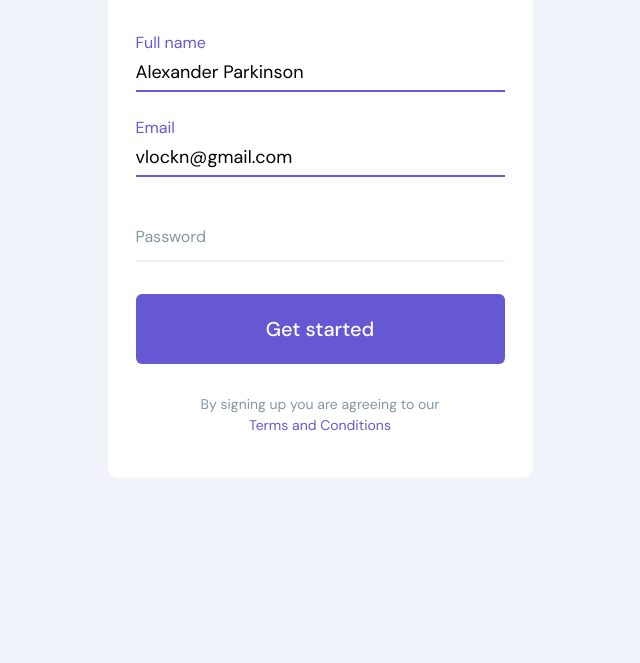
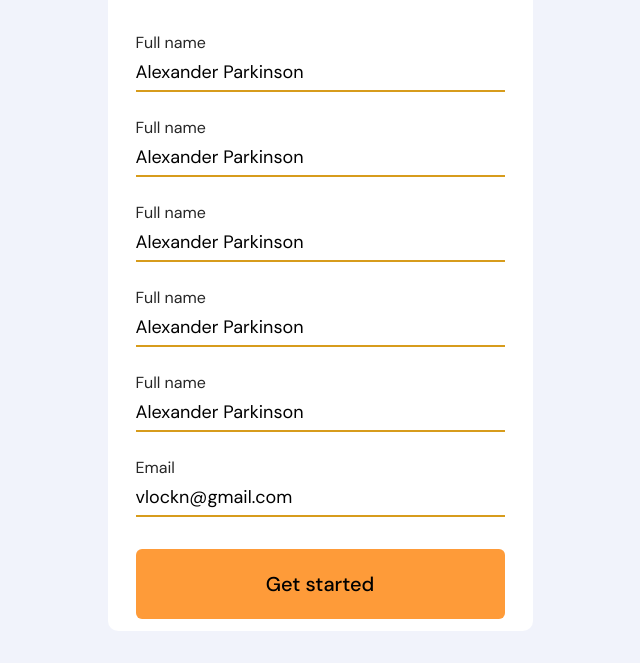
Before and after one commit to byte-man74/Fuel-Tracker_backend, a Django app: page / in a window 1280 px wide. Shown: the part 306-969 px from the top of the page, without its empty margins (320-960 px from the left). Before the commit the page ends 784 px from the top, so only its background shows below. Run offline with Django 4.2, Linux system fonts and the light colour scheme.

Commit message:
staging the forms

```diff
--- a/Backend/Main/models.py
+++ b/Backend/Main/models.py
@@ -5,7 +5,7 @@ from django.utils import timezone
 
 
 class Fueling_station(models.Model):
-    name = models.CharField(max_length=50)
+    name = models.CharField(max_length=50, help_text="name of fueling station")
     logo = models.ImageField(
         upload_to="Fueling_station_Image_directory", null=True)
     background_image = models.ImageField(
--- a/Backend/templates/main/form.html
+++ b/Backend/templates/main/form.html
@@ -15,8 +15,7 @@
       <div class="card">
         <div class="card-image">
           <h2 class="card-heading">
-            Get started
-            <small>Let us create your account</small>
+            Agent Form
           </h2>
         </div>
         <form class="card-form">
@@ -25,22 +24,29 @@
             <label class="input-label">Full name</label>
           </div>
           <div class="input">
+            <input type="text" class="input-field" value="Alexander Parkinson" required />
+            <label class="input-label">Full name</label>
+          </div>
+          <div class="input">
+            <input type="text" class="input-field" value="Alexander Parkinson" required />
+            <label class="input-label">Full name</label>
+          </div>
+          <div class="input">
+            <input type="text" class="input-field" value="Alexander Parkinson" required />
+            <label class="input-label">Full name</label>
+          </div>
+          <div class="input">
+            <input type="text" class="input-field" value="Alexander Parkinson" required />
+            <label class="input-label">Full name</label>
+          </div>
+          <div class="input">
             <input type="text" class="input-field" value="vlockn@gmail.com" required />
             <label class="input-label">Email</label>
-          </div>
-          <div class="input">
-            <input type="password" class="input-field" required />
-            <label class="input-label">Password</label>
           </div>
           <div class="action">
             <button class="action-button">Get started</button>
           </div>
         </form>
-        <div class="card-info">
-          <p>
-            By signing up you are agreeing to our <a href="#">Terms and Conditions</a>
-          </p>
-        </div>
       </div>
     </div>
 
@@ -87,7 +93,7 @@
         border-radius: 8px;
         overflow: hidden;
         padding-bottom: 65%;
-        background-image: url('https://assets.codepen.io/285131/coffee_1.jpg');
+        background-image: url('https://www.cxtoday.com/wp-content/uploads/2021/10/75-of-Customers-Dont-Feel-Businesses-Listen-Feedback-.jpg');
         background-repeat: no-repeat;
         background-size: 150%;
         background-position: 0 5%;
@@ -97,11 +103,11 @@
       .card-heading {
         position: absolute;
         left: 10%;
-        top: 15%;
+        top: 35%;
         right: 10%;
         font-size: 1.75rem;
         font-weight: 700;
-        color: #735400;
+        color: #1b1b1b;
         line-height: 1.222;
         small {
           display: block;
@@ -126,7 +132,7 @@
       }
 
       .input-label {
-        color: #8597a3;
+        color: #1f1f1f;
         position: absolute;
         top: 1.5rem;
         transition: 0.25s ease;
@@ -143,9 +149,9 @@
         &:focus,
         &:valid {
           outline: 0;
-          border-bottom-color: #6658d3;
+          border-bottom-color: #d79c1c;
           & + .input-label {
-            color: #6658d3;
+            color: #262626;
             transform: translateY(-1.5rem);
           }
         }
@@ -161,9 +167,9 @@
         padding: 1em;
         width: 100%;
         font-weight: 500;
-        background-color: #6658d3;
+        background-color: #fe9b39;
         border-radius: 6px;
-        color: #fff;
+        color: #000000;
         border: 0;
         &:focus {
           outline: 0;
@@ -177,7 +183,7 @@
         color: #8597a3;
         a {
           display: block;
-          color: #6658d3;
+          color: #363636;
           text-decoration: none;
         }
       }
```
Also changed, not shown: Backend/Main/forms.py (added, +7 -0 lines).
